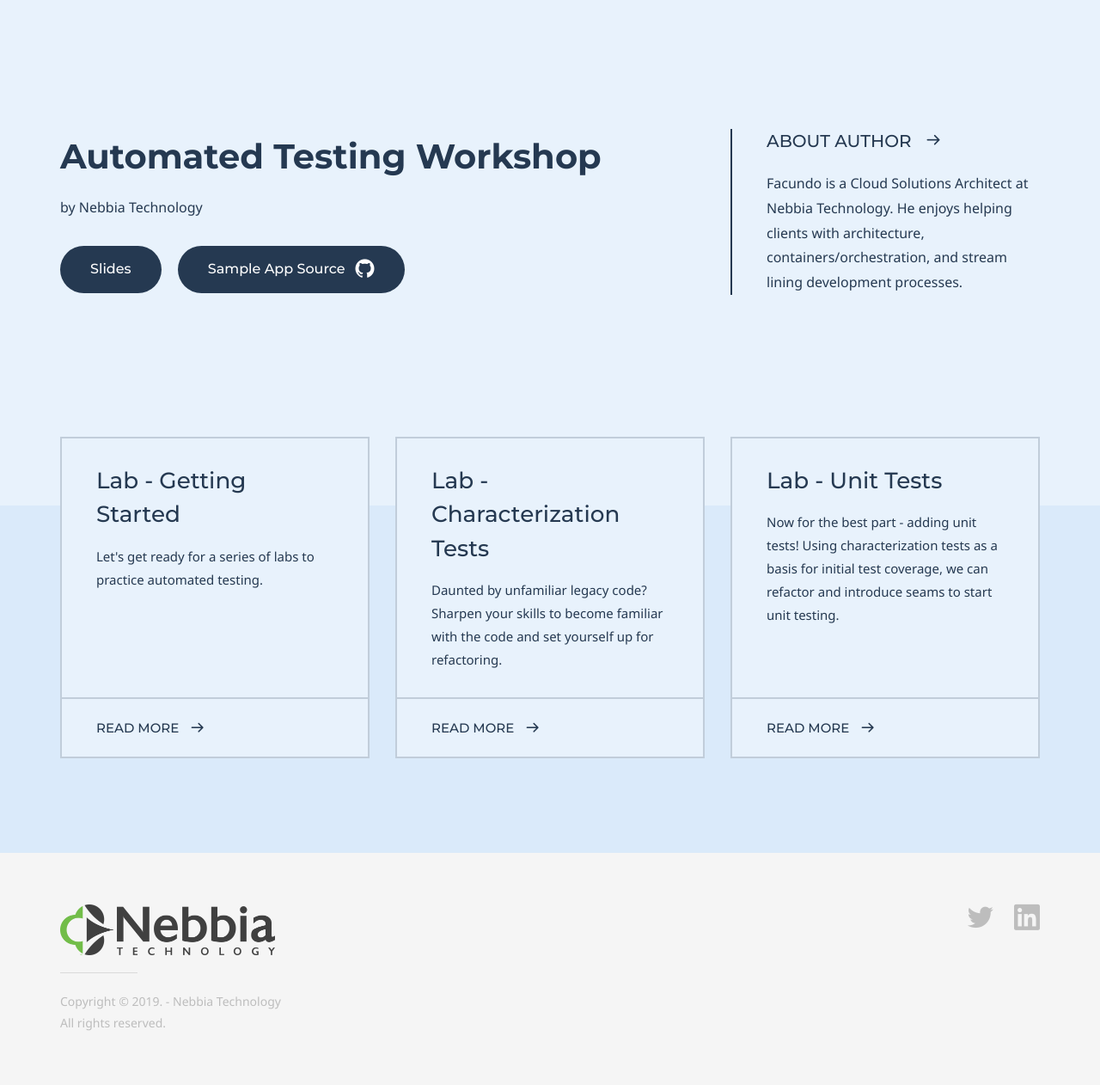
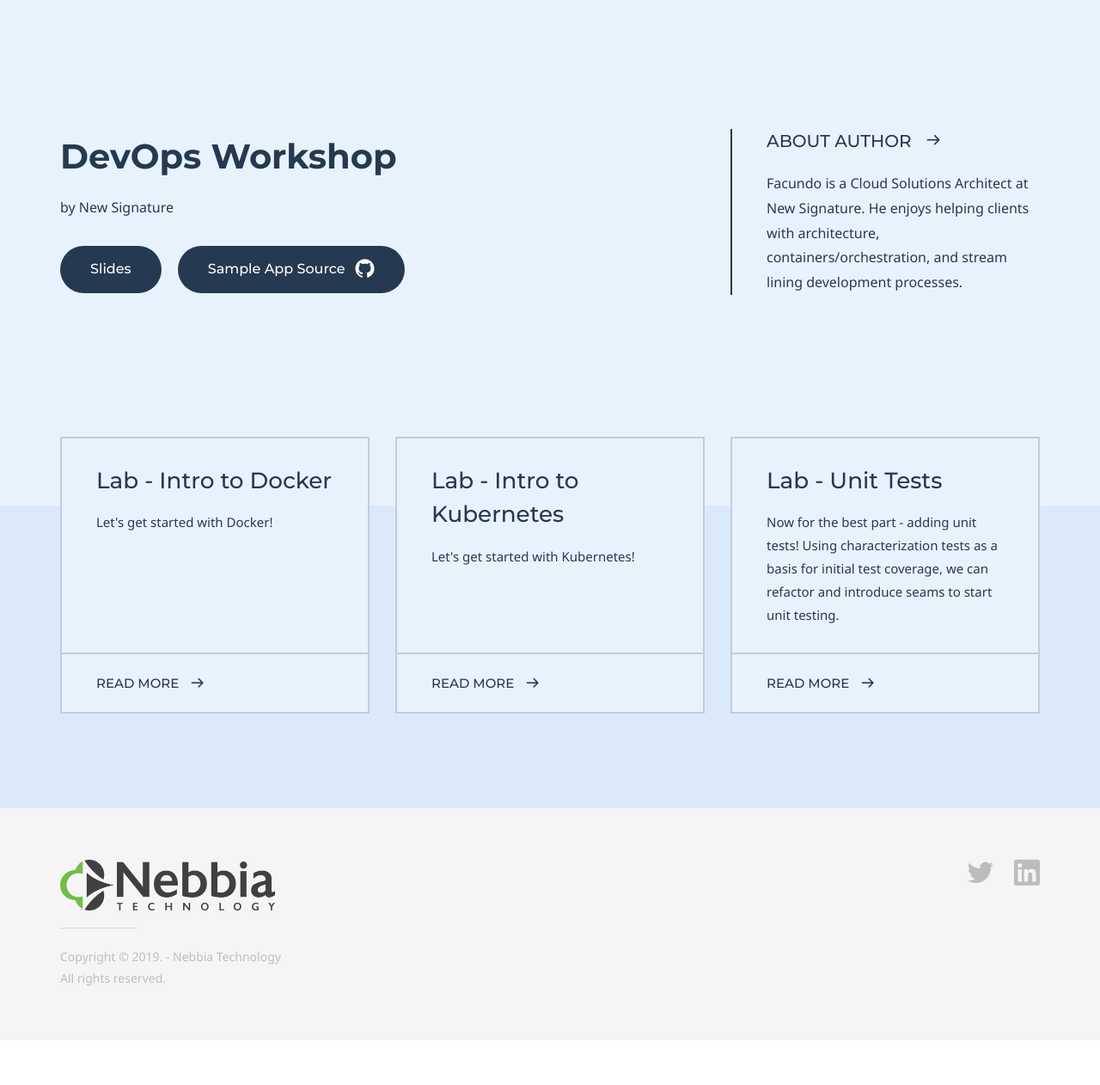
Before and after one commit to fgauna12/newsig-devops-workshop, a Jekyll site: the page built from index.md, in a window 1280 px wide. Shown: the whole page at 86% size. Built offline with Jekyll 4.4.1, drawn with Linux system fonts in a browser that asks for light colours; some web fonts are replaced; after the commit the page ends 1210 px from its top, so only the background shows below that.

Commit message:
started to make changes to the website. renamed instances of nebbia to new signature

```diff
--- a/index.md
+++ b/index.md
@@ -4,15 +4,15 @@ layout: homepage
 keywords:
 
 # Hero section
-title: Automated Testing Workshop
-description: by Nebbia Technology
+title: DevOps Workshop
+description: by New Signature
 buttons:
     - content: Slides
       url: 'https://nebbiadocs01.blob.core.windows.net/workshop-material/[Generic] Automated Testing Workshop Slides.zip'
       external_url: false
     - icon: github
       content: Sample App Source
-      url: 'https://github.com/fgauna12/AutomatedTestingWorkshop'
+      url: 'https://github.com/onetug/Codecampster'
       external_url: true
 
 # Author box
@@ -20,16 +20,16 @@ author:
     title: About Author
     title_url: 'https://www.linkedin.com/in/facundogauna/'
     external_url: true
-    description: Facundo is a Cloud Solutions Architect at Nebbia Technology. He enjoys helping clients with architecture, containers/orchestration, and stream lining development processes.
+    description: Facundo is a Cloud Solutions Architect at New Signature. He enjoys helping clients with architecture, containers/orchestration, and stream lining development processes.
 
 # Grid navigation
 grid_navigation:
-    - title: Lab - Getting Started
-      excerpt: "Let's get ready for a series of labs to practice automated testing."
+    - title: Lab - Intro to Docker
+      excerpt: "Let's get started with Docker!"
       cta: Read More
       url: 'getting-started'
-    - title: Lab - Characterization Tests
-      excerpt: "Daunted by unfamiliar legacy code? Sharpen your skills to become familiar with the code and set yourself up for refactoring."
+    - title: Lab - Intro to Kubernetes
+      excerpt: "Let's get started with Kubernetes!"
       cta: Read More
       url: 'lab-characterization'
     - title: Lab - Unit Tests
```
Also changed, not shown: getting-started.md (+1 -1 lines).
